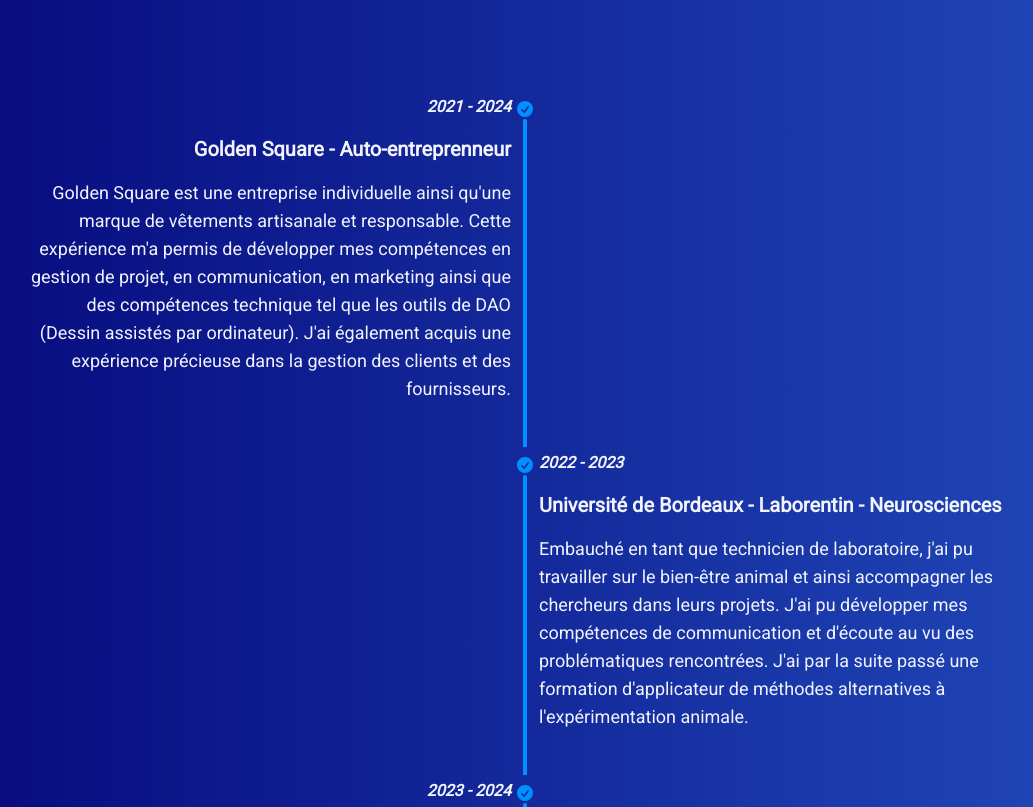
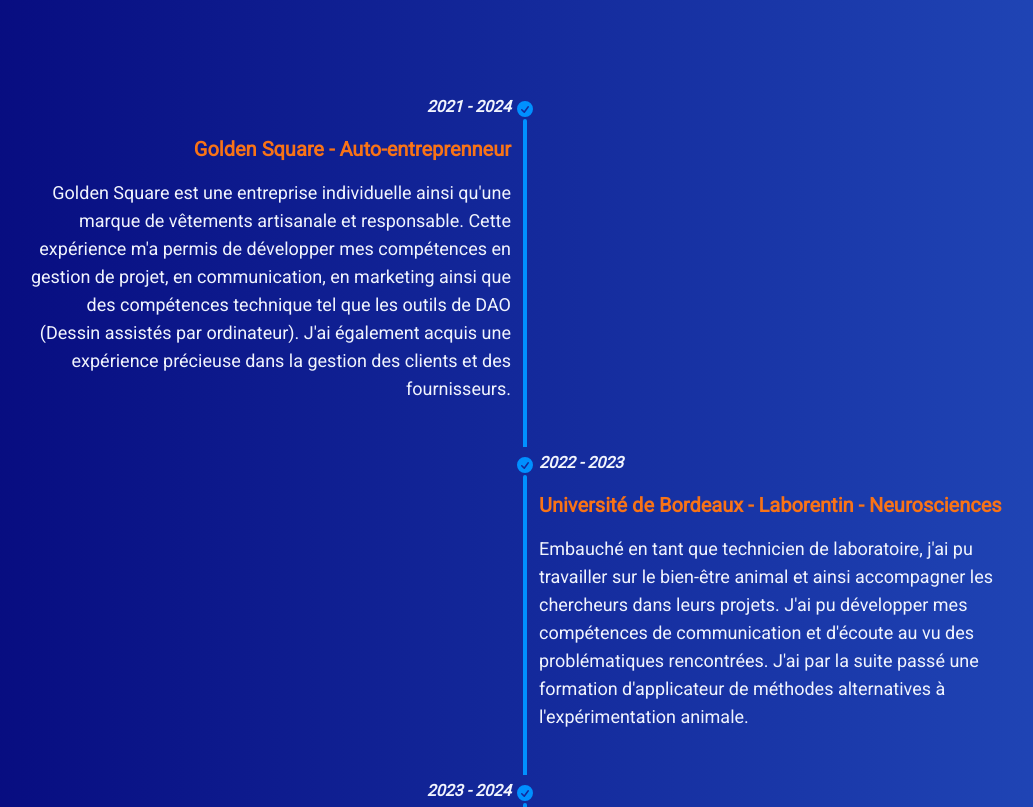
Before and after one commit to Roms-Her/Portfolio, a Next.js app: page / in a window 1280 px wide. Shown: the part 1900-2707 px from the top of the page, without its empty margins (115-1148 px from the left). Built offline with nearby package versions, Linux system fonts and the light colour scheme.

Commit message:
style: title of work orange

```diff
--- a/app/src/components/footer/Footer.jsx
+++ b/app/src/components/footer/Footer.jsx
@@ -33,7 +33,7 @@
             <ul className="flex gap-4 md:gap-8">
               {socialIcons.map((item, index) => (
                 <li key={index} className="flex items-center justify-center">
-                  {/* {console.log(item.link)} */}
+
                   <Link
                     href={item.link}
                     className="w-8 md:w-12 rounded-xl uppercase tracking-widest font-medium"
--- a/app/src/components/main/home/timeline/TimeLineCard.jsx
+++ b/app/src/components/main/home/timeline/TimeLineCard.jsx
@@ -38,7 +38,7 @@
         } mb-10`}
       >
         <time className="italic font-bold">{work.date}</time>
-        <h3 className="font-bold  md:text-xl my-4">{work.title}</h3>
+        <h3 className="font-bold text-orange-500  md:text-xl my-4">{work.title}</h3>
         <p className="md:text-lg hidden sm:flex mb-10">
           {work.desktopPresentation}
         </p>
```
